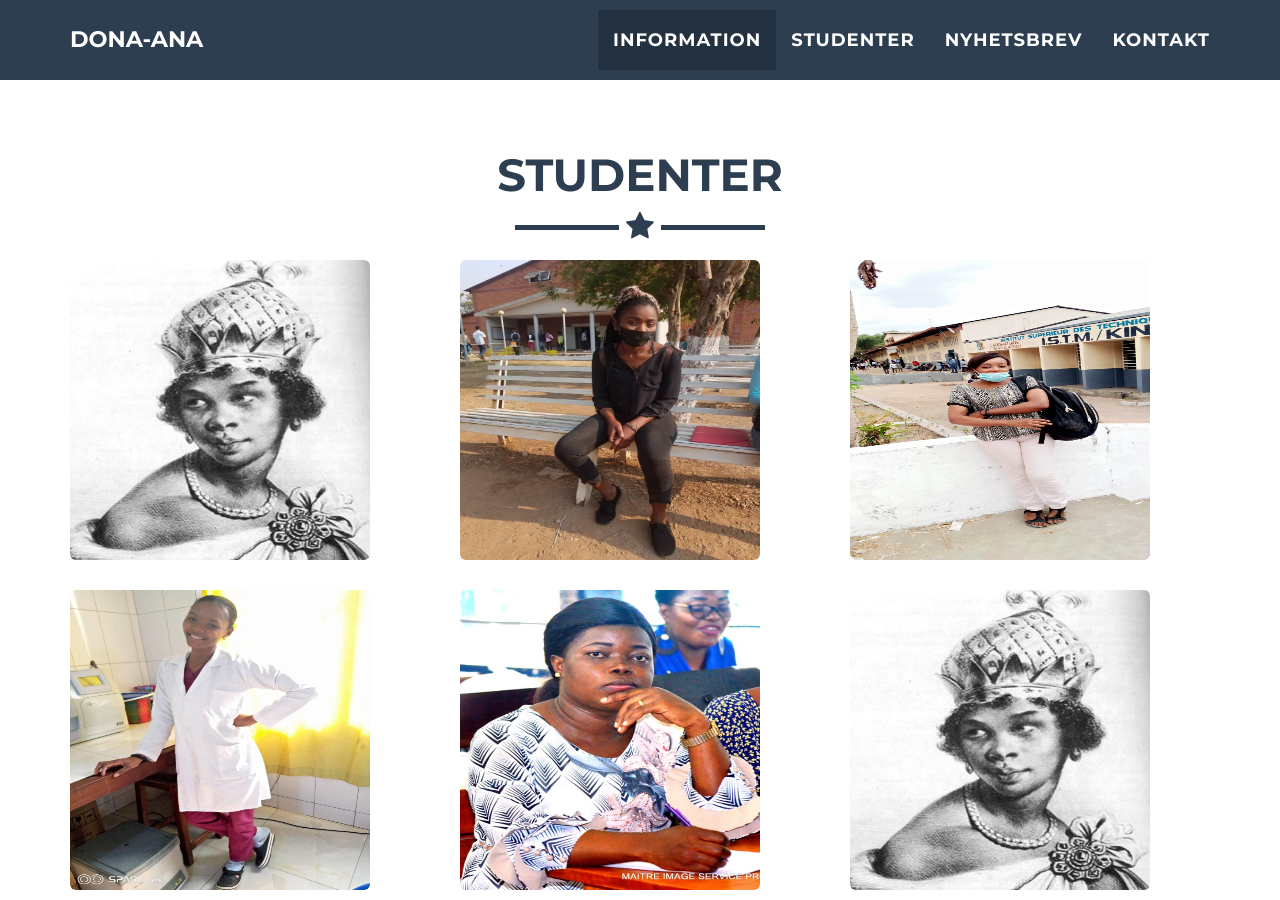
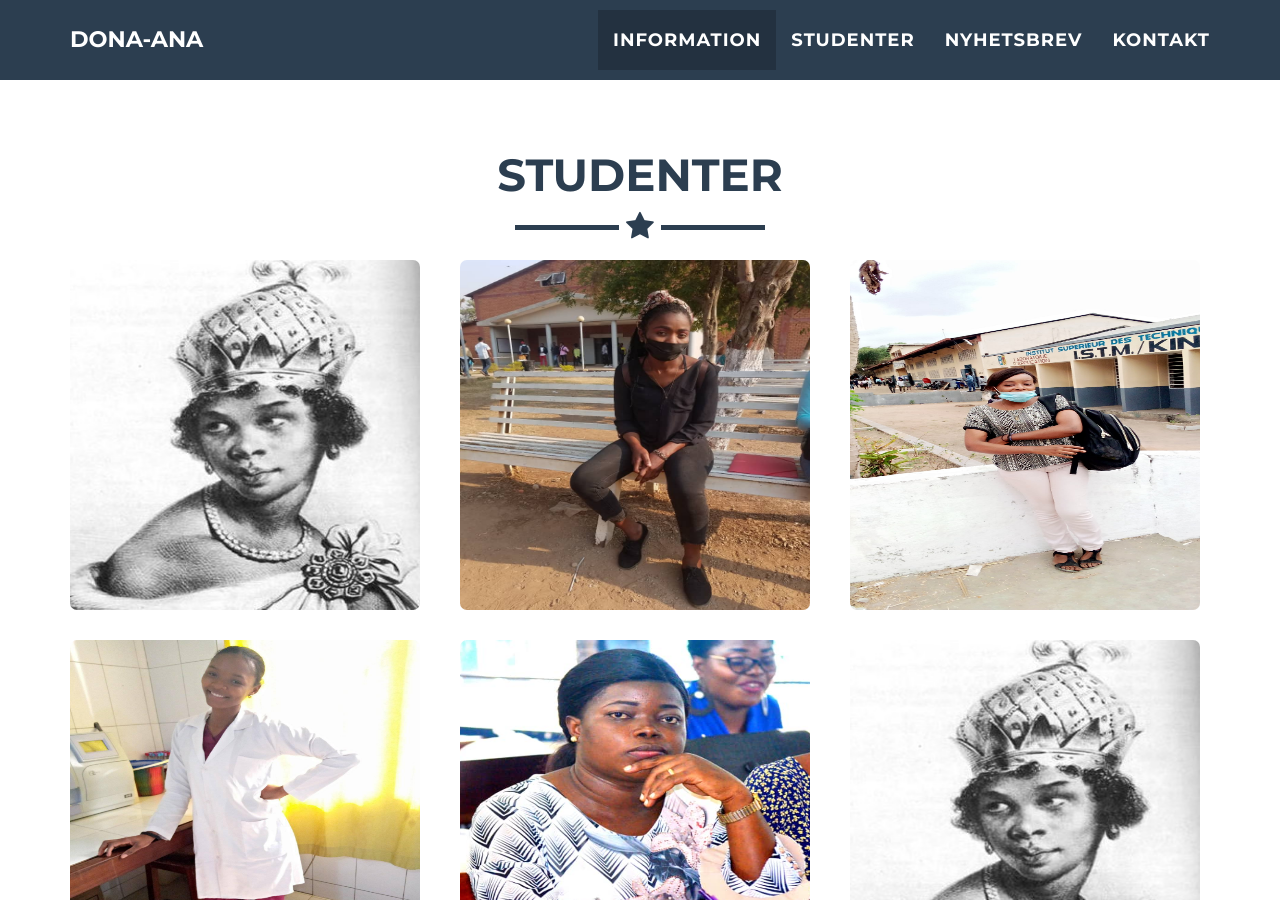
Before and after one commit to spgarn/Dona-ana2, a Jekyll site: the page built from index.html, in a window 1280 px wide and 900 px high, scrolled down 2625 px. Built offline with Jekyll 4.4.1, drawn with Linux system fonts in a browser that asks for light colours.

Commit message:
test bigger pictures

```diff
--- a/_includes/portfolio_grid.html
+++ b/_includes/portfolio_grid.html
@@ -17,7 +17,7 @@
                                     <i class="fa fa-search-plus fa-3x"></i>
                                 </div>
                             </div>
-                            <img src="img/portfolio/{{ post.img }}" style="border-radius: 2%; width: 300px; height:300px;" class="img-responsive" alt="{{ post.alt }}">
+                            <img src="img/portfolio/{{ post.img }}" style="border-radius: 2%; width: 350px; height:350px;" class="img-responsive" alt="{{ post.alt }}">
                         </a>
                     </div>
                 {% endfor %}
```
